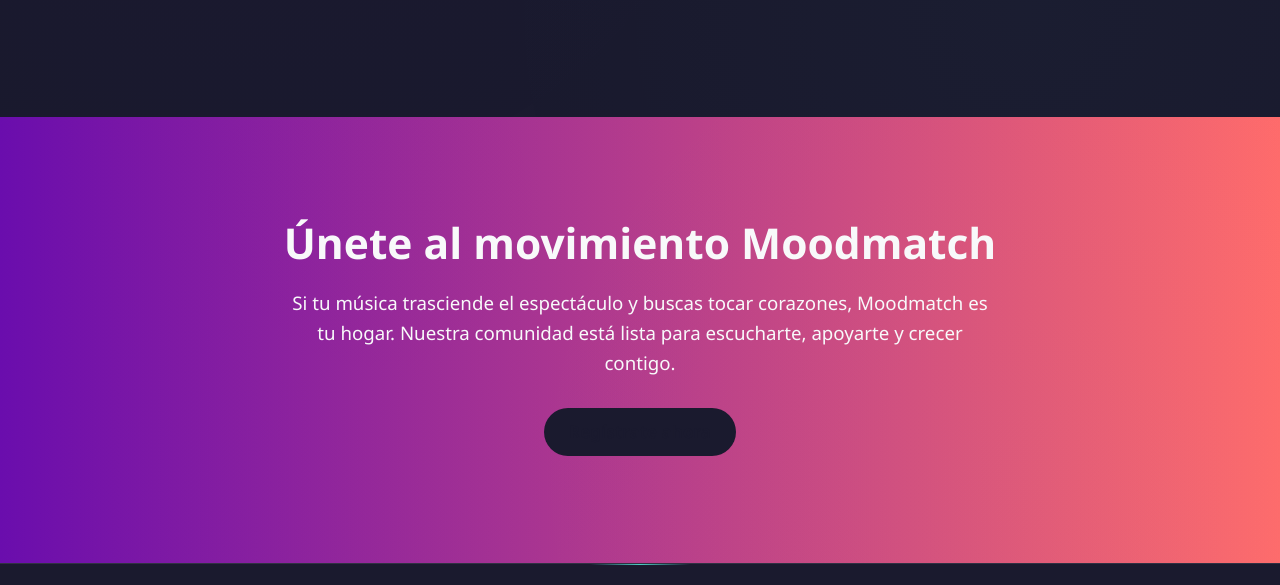
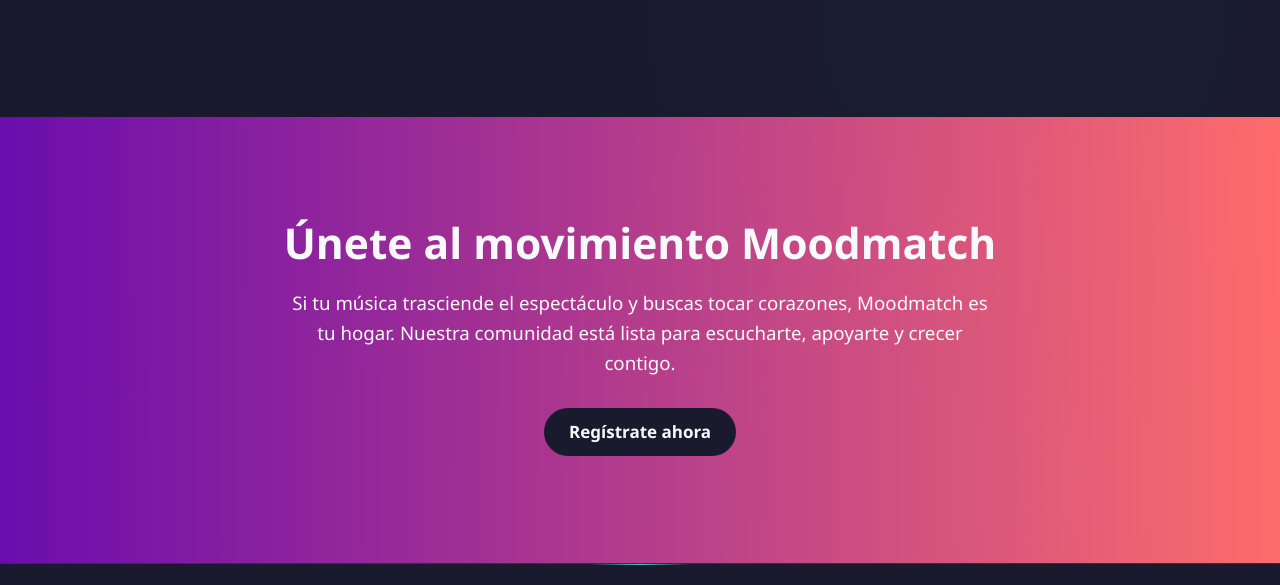
Before and after one commit to jgazcagtz/mm, a plain HTML site: page index.html in a window 1280 px wide. Shown: the part 3612-4197 px from the top of the page. Drawn offline with Linux system fonts and the light colour scheme.

Commit message:
CTA button

```diff
--- a/index.html
+++ b/index.html
@@ -227,7 +227,7 @@
             <p style="max-width: 700px; margin: 0 auto 30px; font-size: 1.1rem;">
                 Si tu música trasciende el espectáculo y buscas tocar corazones, Moodmatch es tu hogar. Nuestra comunidad está lista para escucharte, apoyarte y crecer contigo.
             </p>
-            <a href="#" class="btn" style="background: var(--dark);">Regístrate ahora</a>
+            <a href="#" class="btn" style="background: var(--dark); color: var(--light);">Regístrate ahora</a>
         </div>
     </section>
 
--- a/styles.css
+++ b/styles.css
@@ -187,6 +187,11 @@
     font-size: 1rem;
     line-height: 1.4;
     text-align: center;
+}
+
+/* Ensure text is always visible - if button has dark background, text should be light */
+.btn[style*="background: var(--dark)"] {
+    color: var(--light) !important;
 }
 
 .btn::before {
```
